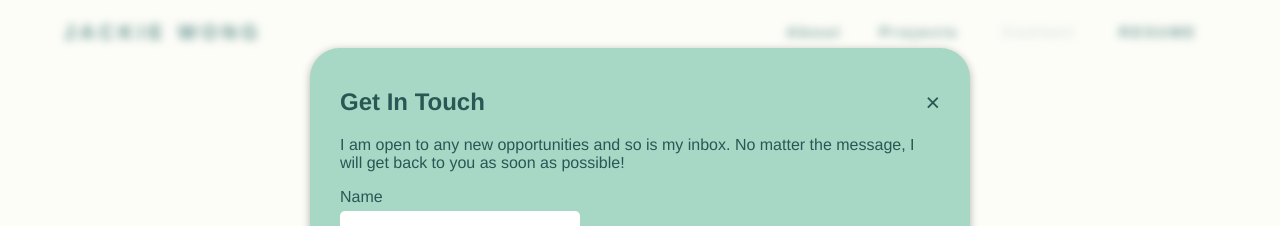
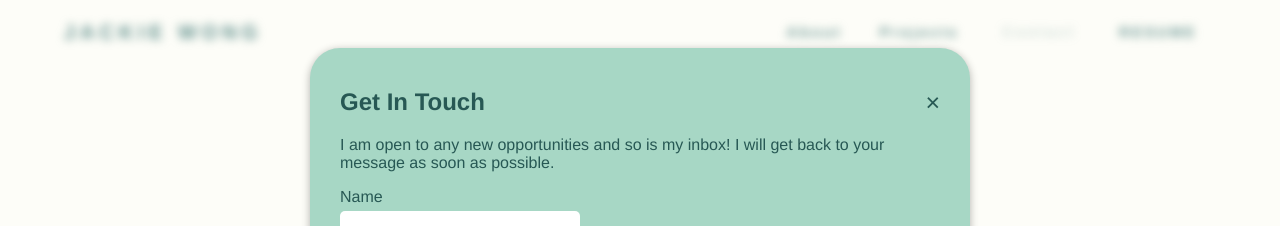
Before and after one commit to jackiewong99/portfolio, a Vue app: page / in a window 1280 px wide. Both pictures are taken after a click on the button "Contact". Shown: the top 226 px of the page. Built offline with nearby package versions, Linux system fonts and the light colour scheme.

Commit message:
Update "Contact" modal.
-Update "Contact" modal's body text.

```diff
--- a/src/components/Contact.vue
+++ b/src/components/Contact.vue
@@ -9,8 +9,8 @@
           </div>
           <div class="modal-body" v-if="displayForm">
             <p>
-              I am open to any new opportunities and so is my inbox. No matter
-              the message, I will get back to you as soon as possible!
+              I am open to any new opportunities and so is my inbox! I will get
+              back to your message as soon as possible.
             </p>
             <!-- CONTACT FORM -->
             <form
@@ -91,8 +91,8 @@ export default {
         name: '',
         email: '',
         subject: '',
-        message: ''
-      }
+        message: '',
+      },
     };
   },
   methods: {
@@ -106,7 +106,7 @@ export default {
     encode(data) {
       return Object.keys(data)
         .map(
-          key => `${encodeURIComponent(key)}=${encodeURIComponent(data[key])}`
+          key => `${encodeURIComponent(key)}=${encodeURIComponent(data[key])}`,
         )
         .join('&');
     },
@@ -114,12 +114,12 @@ export default {
       fetch('/', {
         method: 'POST',
         headers: {
-          'Content-Type': 'application/x-www-form-urlencoded'
+          'Content-Type': 'application/x-www-form-urlencoded',
         },
         body: this.encode({
           'form-name': 'contact',
-          ...this.form
-        })
+          ...this.form,
+        }),
       })
         .then(() => {
           this.displayForm = false;
@@ -129,8 +129,8 @@ export default {
           this.displayForm = false;
           this.submissionFail = true;
         });
-    }
-  }
+    },
+  },
 };
 </script>
 
```
